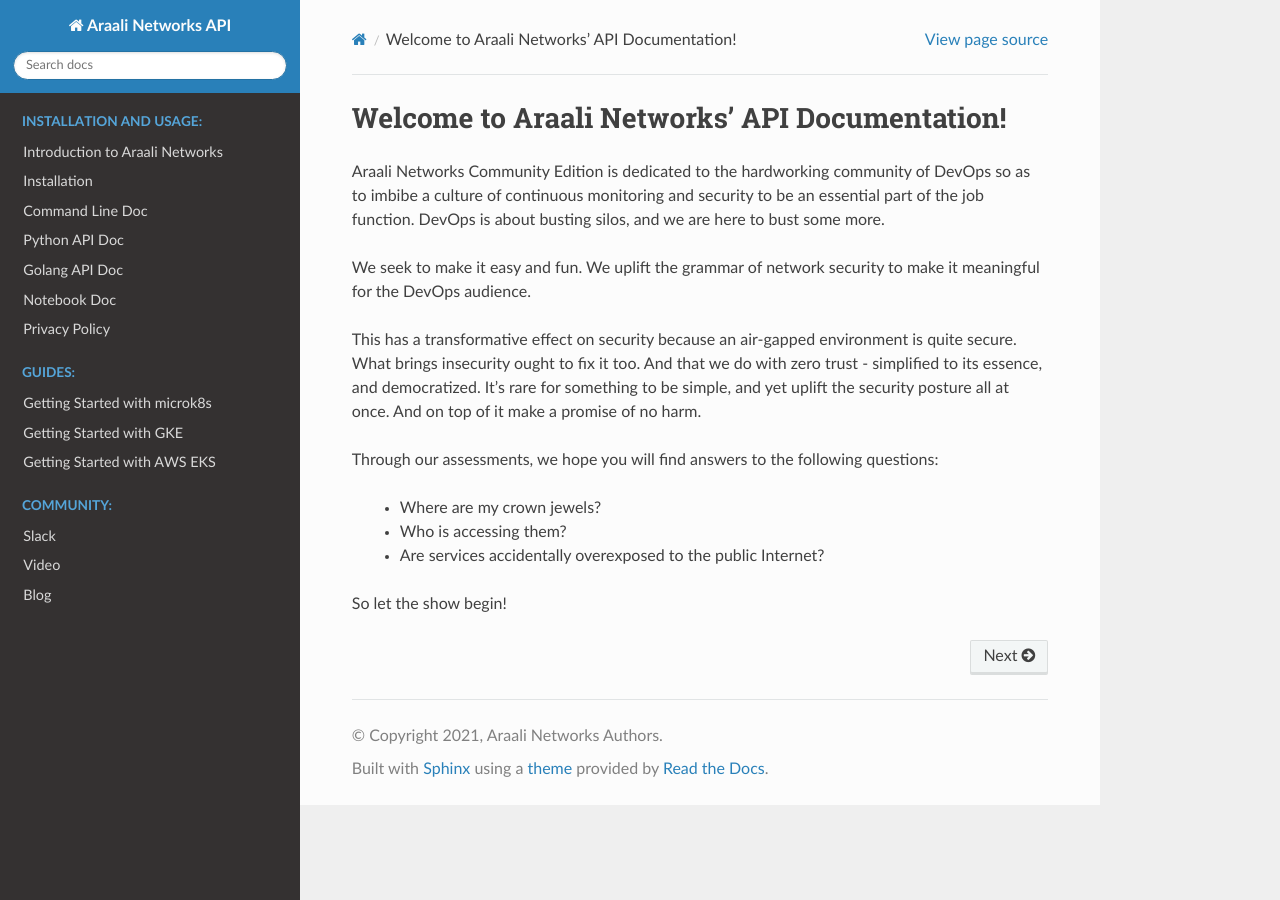
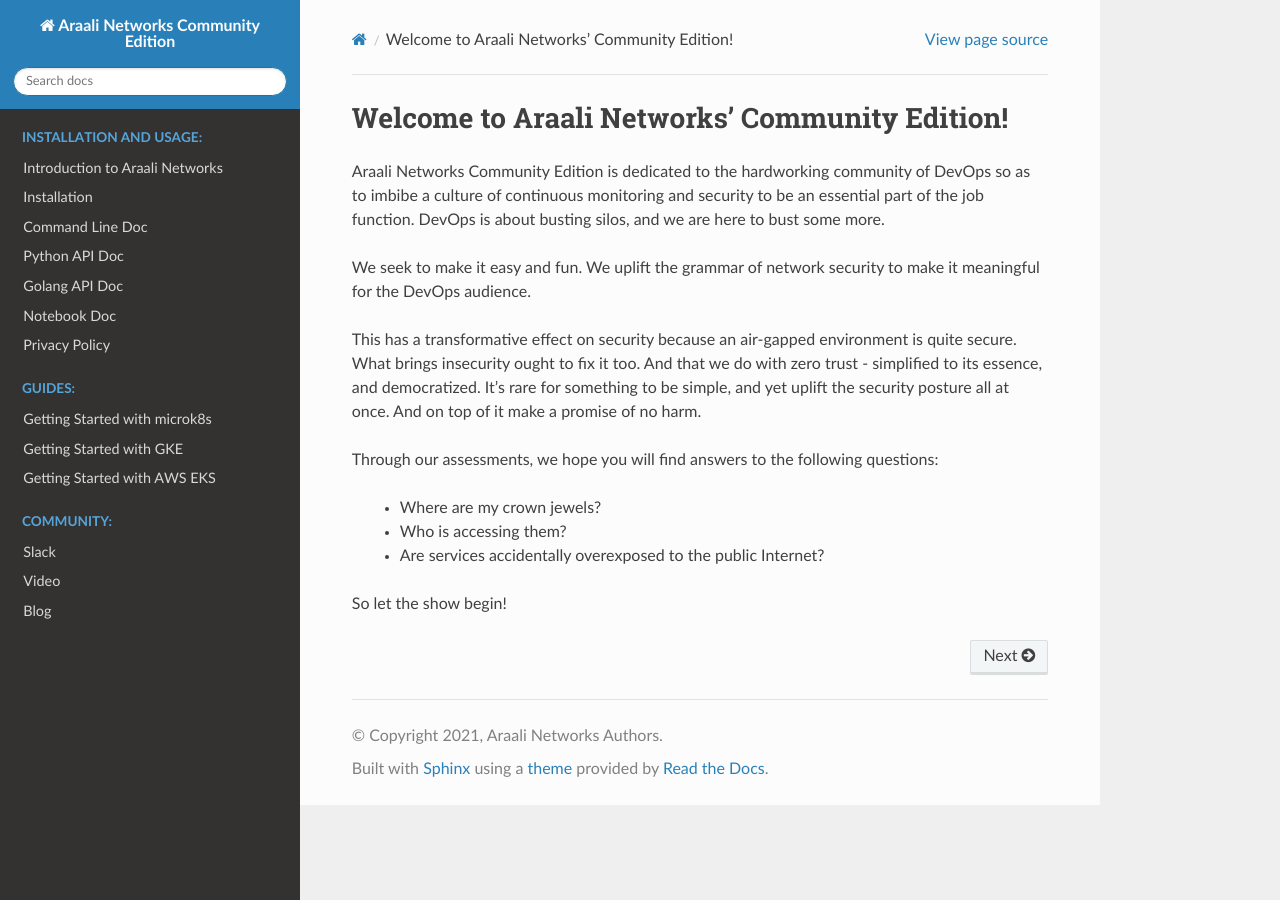
Before and after one commit to araalinetworks/api, a Sphinx documentation site: the page built from doc/source/index.rst, in a window 1280 px wide. Built offline with Sphinx 7.4.7 and the Read the Docs theme 2.0.0, drawn with Linux system fonts in a browser that asks for light colours.

```diff
--- a/doc/source/conf.py
+++ b/doc/source/conf.py
@@ -19,7 +19,7 @@
 
 # -- Project information -----------------------------------------------------
 
-project = u'Araali Networks API'
+project = u'Araali Networks Community Edition'
 copyright = u'2021, Araali Networks Authors'
 author = u'Abhishek R. Singh'
 
@@ -133,7 +133,7 @@ latex_elements = {
 # (source start file, target name, title,
 #  author, documentclass [howto, manual, or own class]).
 latex_documents = [
-    (master_doc, 'AraaliNetworksAPI.tex', u'Araali Networks API Documentation',
+    (master_doc, 'AraaliNetworksAPI.tex', u'Araali Networks Community Edition',
      u'Abhishek R. Singh', 'manual'),
 ]
 
@@ -143,7 +143,7 @@ latex_documents = [
 # One entry per manual page. List of tuples
 # (source start file, name, description, authors, manual section).
 man_pages = [
-    (master_doc, 'araalinetworksapi', u'Araali Networks API Documentation',
+    (master_doc, 'araalinetworksapi', u'Araali Networks Community Edition',
      [author], 1)
 ]
 
@@ -154,7 +154,7 @@ man_pages = [
 # (source start file, target name, title, author,
 #  dir menu entry, description, category)
 texinfo_documents = [
-    (master_doc, 'AraaliNetworksAPI', u'Araali Networks API Documentation',
+    (master_doc, 'AraaliNetworksAPI', u'Araali Networks Community Edition',
      author, 'AraaliNetworksAPI', 'One line description of project.',
      'Miscellaneous'),
 ]
--- a/doc/source/index.rst
+++ b/doc/source/index.rst
@@ -1,9 +1,9 @@
-.. Araali Networks API documentation master file, created by
+.. Araali Networks Community Edition master file, created by
    sphinx-quickstart on Mon Mar 22 13:38:13 2021.
    You can adapt this file completely to your liking, but it should at least
    contain the root `toctree` directive.
 
-Welcome to Araali Networks' API Documentation!
+Welcome to Araali Networks' Community Edition!
 ==============================================
 Araali Networks Community Edition is dedicated to the hardworking community of
 DevOps so as to imbibe a culture of continuous monitoring and security to be an
```
Also changed, not shown: doc/source/gettingstarted.rst (+8 -20 lines), doc/source/images/araali-console-sign-in.png (added).
